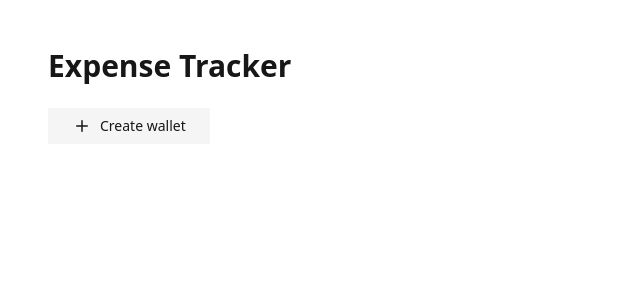
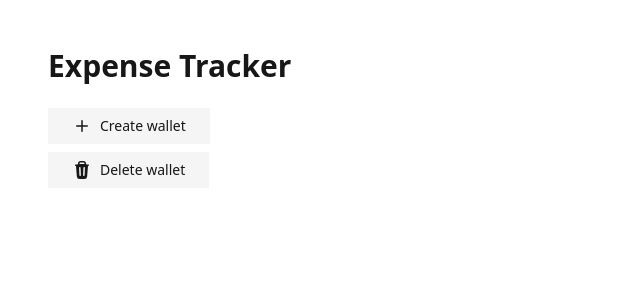
Before and after one commit to clemensheithecker/expense-tracker, a Next.js app: page / in a window 1280 px wide. Shown: the top 300 px of the page, without its empty margins (0-640 px from the left). Built offline with nearby package versions, Linux system fonts and the light colour scheme.

Commit message:
Add `DeleteWalletDialog` component

```diff
--- a/src/app/page.tsx
+++ b/src/app/page.tsx
@@ -1,4 +1,4 @@
-import { NewWalletDialog } from "@/components/Dialog";
+import { DeleteWalletDialog, NewWalletDialog } from "@/components/Dialog";
 
 const HomePage = () => {
   return (
@@ -6,7 +6,10 @@ const HomePage = () => {
       <h1 className="mb-6 text-3xl font-bold text-neutral-900">
         Expense Tracker
       </h1>
-      <NewWalletDialog />
+      <div className=" space-y-2">
+        <NewWalletDialog />
+        <DeleteWalletDialog walletName="Checking" />
+      </div>
     </>
   );
 };
--- /dev/null
+++ b/src/components/Dialog/DeleteWalletDialog.tsx
@@ -0,0 +1,36 @@
+"use client";
+import { TrashIcon } from "@heroicons/react/20/solid";
+import * as AlertDialog from "@radix-ui/react-alert-dialog";
+import { Button } from "../Buttons";
+
+export const DeleteWalletDialog = ({ walletName }: { walletName: string }) => (
+  <AlertDialog.Root>
+    <AlertDialog.Trigger asChild>
+      {/* Add intent="danger" */}
+      <Button intent="secondary" icon={<TrashIcon />} wide>
+        Delete wallet
+      </Button>
+    </AlertDialog.Trigger>
+    <AlertDialog.Portal>
+      <AlertDialog.Overlay className="fixed inset-0 bg-neutral-900/40 data-[state=open]:animate-overlayShow" />
+      <AlertDialog.Content className="fixed top-1/2 left-1/2 max-h-[85vh] w-[90vw] max-w-md -translate-x-2/4 -translate-y-2/4 bg-white p-6 shadow-xl focus:outline-none data-[state=open]:animate-contentShow">
+        <AlertDialog.Title className="m-0 mb-2 text-lg font-medium text-neutral-900">
+          Delete wallet?
+        </AlertDialog.Title>
+        <AlertDialog.Description className="text- mt-2 mb-6 leading-normal text-neutral-500">
+          Are you sure you want to delete <strong>{walletName}</strong> wallet?
+          This action cannot be undone.
+        </AlertDialog.Description>
+        <div className="mt-6 flex justify-end space-x-2">
+          <AlertDialog.Cancel asChild>
+            <Button intent="secondary">Cancel</Button>
+          </AlertDialog.Cancel>
+          <AlertDialog.Action asChild>
+            {/* Add intent="danger" */}
+            <Button type="submit">Delete</Button>
+          </AlertDialog.Action>
+        </div>
+      </AlertDialog.Content>
+    </AlertDialog.Portal>
+  </AlertDialog.Root>
+);
--- a/src/components/Dialog/index.ts
+++ b/src/components/Dialog/index.ts
@@ -1 +1,2 @@
+export { DeleteWalletDialog } from "./DeleteWalletDialog";
 export { NewWalletDialog } from "./NewWalletDialog";
```
